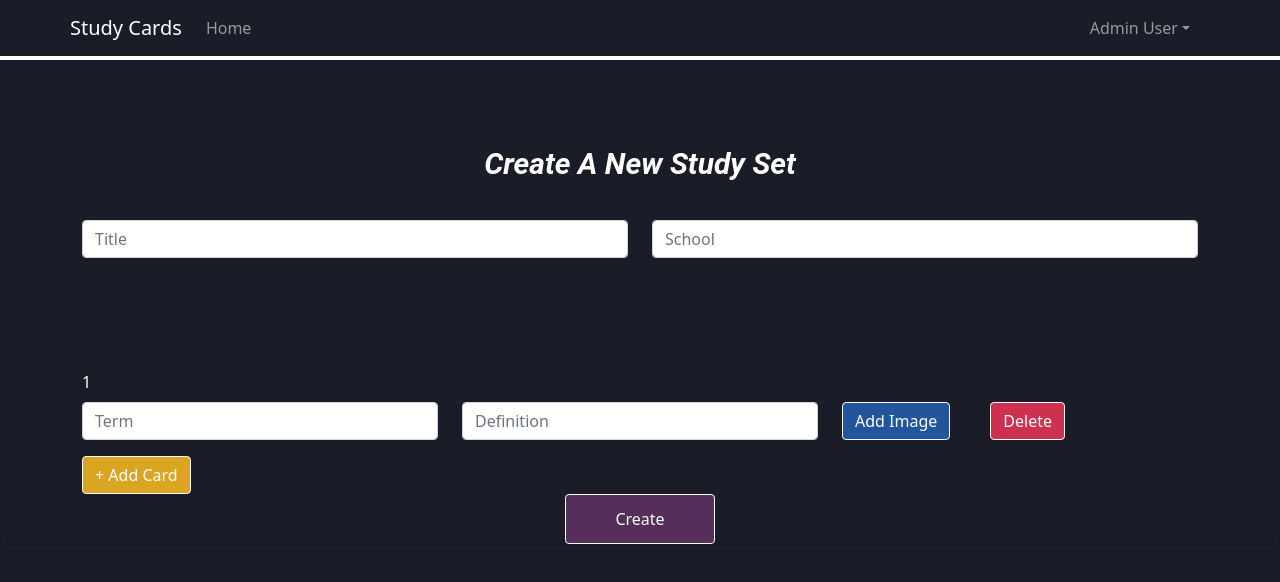
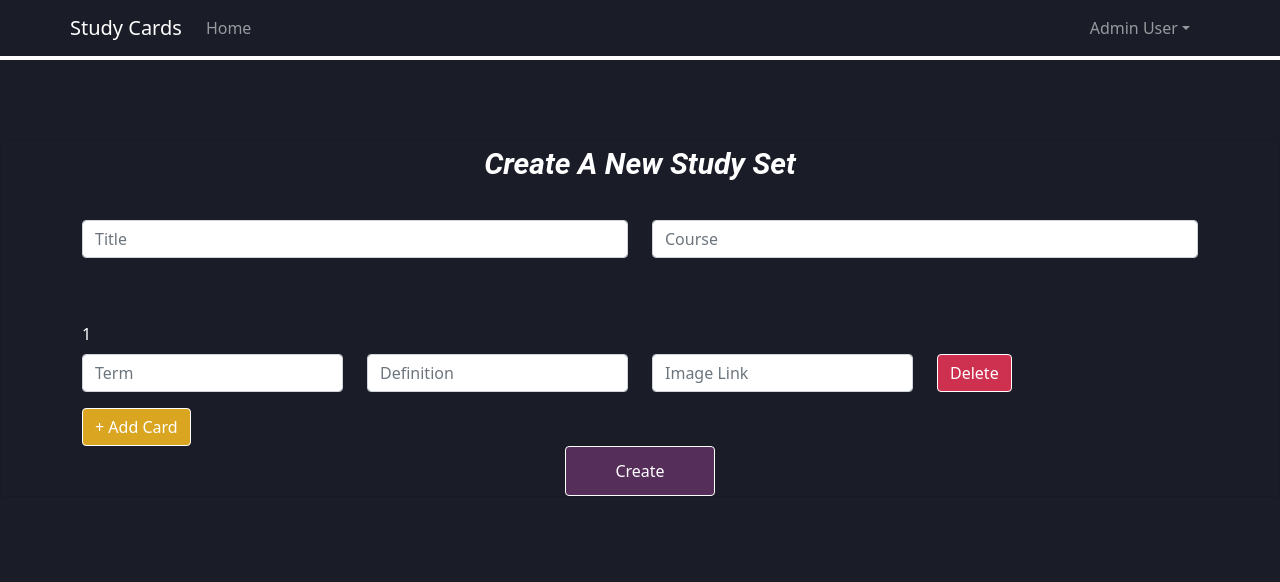
Before and after one commit to theMVPshop/flipcards, a React (Create React App) app: page /createcards in a window 1280 px wide. Shown: the top 582 px of the page. Built offline with nearby package versions, Linux system fonts and the light colour scheme.

Commit message:
create flashcards working mostly

```diff
--- a/src/Components/CreateCards.js
+++ b/src/Components/CreateCards.js
@@ -1,102 +1,159 @@
-import React from 'react';
-import './CreateCards.css';
-import Form from 'react-bootstrap/Form';
-import Row from 'react-bootstrap/Row';
-import Col from 'react-bootstrap/Col';
-import Button from 'react-bootstrap/Button';
-import { useState } from 'react';
-import { useNavigate } from 'react-router-dom';
-import Container from 'react-bootstrap/esm/Container';
+import React from "react";
+import axios from "axios";
+import "./CreateCards.css";
+import Form from "react-bootstrap/Form";
+import Row from "react-bootstrap/Row";
+import Col from "react-bootstrap/Col";
+import Button from "react-bootstrap/Button";
+import { useState } from "react";
+import { useNavigate } from "react-router-dom";
+import Container from "react-bootstrap/esm/Container";
 
+const STUDYSET_API = "https://flipcardzdb.herokuapp.com/cardset";
+const FLASHCARD_API = "https://flipcardzdb.herokuapp.com/card";
 
 const CreateCards = () => {
-
-  const [fields, setFields] = useState([{
-    id: 1,
-    term: "",
-    definition: ""
-  }])
-  const [title, setTitle] = useState('');
-  const [school, setSchool] = useState('');
-  // const [course, setCourse] = useState('');
-
+  const [title, setTitle] = useState("");
+  const [course, setCourse] = useState("");
+  const [cards, setCards] = useState([{}]);
   let navigate = useNavigate();
 
-  const handleChange = (id, e) => {
-    const values = [...fields]
-    values[id][e.target.name] = e.target.value
-    setFields(values)
+  const handleTitleChange = (e) => setTitle(e.target.value);
+  const handleCourseChange = (e) => setCourse(e.target.value);
+  const handleChange = (e, index) => {
+    const values = [...cards];
+    values[index][e.target.name] = e.target.value;
+    setCards(values);
+  };
+
+  const handleSubmit = async (e) => {
+    e.preventDefault();
+    try {
+      let body, res, data;
+      body = { set_name: title, course: course };
+      res = await axios.post(STUDYSET_API, body);
+      data = res.data;
+
+      let enhancedCards = [...cards];
+      enhancedCards.forEach(async (card) => {
+        card.set_id = data.set_id;
+        card.set_name = data.set_name;
+        card.set_course = data.set_course;
+        await axios.post(FLASHCARD_API, card);
+      });
+      navigate("/dashboard");
+    } catch (error) {
+      console.log(error);
     }
+  };
 
-  const handleSubmit = (e) => {
-    e.preventDefault();
-    navigate('/dashboard')
-  }
+  const addCard = () =>
+    setCards([
+      ...cards,
+      {
+        set_name: title,
+        set_course: course,
+        term: "",
+        definition: "",
+        front_img: "",
+        back_img: "",
+      },
+    ]);
 
-  const addCard = (id) => {
-    setFields([...fields, { id: id + 1, firstName: '', lastName: '' }])
-  }
-
-  const handleDelete = (id) => {
-    const values = [...fields]
-    values.splice(id, 1)
-    setFields([...values])
-  }
+  const handleDelete = (id) =>
+    setCards(
+      [...cards].filter((card, index) => {
+        console.log("delete", id, index);
+        return index !== id;
+      })
+    );
 
   return (
-    <div className='card'>
-      <header className='createCardSet'>Create A New Study Set</header>
+    <div className="card">
+      <header className="createCardSet">Create A New Study Set</header>
       <br />
       <Container>
         <Form onSubmit={handleSubmit}>
           <Row className="mb-3">
             <Form.Group as={Col} controlId="formGridTitle">
-            <Form.Control placeholder="Title" value={title} onChange={(e) => setTitle(e.target.value)}/>
+              <Form.Control
+                placeholder="Title"
+                value={title}
+                onChange={handleTitleChange}
+              />
             </Form.Group>
-          <Form.Group as={Col} controlId="formGridSchool">
-            <Form.Control placeholder="School" value={school} onChange={(e) => setSchool(e.target.value)} />
+            <Form.Group as={Col} controlId="formGridCourse">
+              <Form.Control
+                placeholder="Course"
+                value={course}
+                onChange={handleCourseChange}
+              />
             </Form.Group>
-          {/* <Form.Group as={Col} controlId="formGridCourse">
-            <Form.Control placeholder="Course" value={course} onChange={(e) => setCourse(e.target.value)} />
-          </Form.Group> */}
           </Row>
-        <br />
-        <br />
           <Row>
             <Form.Group className="mb-3" controlId="formCard">
-            {fields.map((field, id) => (
-                <div key={field.id}>
+              {cards.map((card, index) => (
+                <div key={index}>
                   <Row className="mt-5">
-                    <Form.Label>{id + 1}</Form.Label>
+                    <Form.Label>{index + 1}</Form.Label>
                     <Form.Group as={Col} controlId="formGridTerm">
-              <Form.Control placeholder="Term" id={field.id} defaultValue={field.term} onChange={(e) => handleChange(id, e)} />
+                      <Form.Control
+                        placeholder="Term"
+                        name="term"
+                        defaultValue={card.term}
+                        onChange={(e) => handleChange(e, index)}
+                      />
                     </Form.Group>
                     <Form.Group as={Col} controlId="formGridDefinition">
-              <Form.Control placeholder="Definition" id={field.id} defaultValue={field.definition} onChange={(e) => handleChange(id, e)} />
+                      <Form.Control
+                        placeholder="Definition"
+                        name="definition"
+                        defaultValue={card.definition}
+                        onChange={(e) => handleChange(e, index)}
+                      />
                     </Form.Group>
+                    <Form.Group
+                      as={Col}
+                      className="imageLink"
+                      controlId="formGridImage"
+                    >
+                      <Form.Control
+                        placeholder="Image Link"
+                        name="imageLink"
+                        defaultValue={card.back_img}
+                        onChange={(e) => handleChange(e, index)}
+                      />
+                    </Form.Group>
+
                     <Form.Group as={Col} controlId="formGridButtons">
-            <Button className='imageButton'> Add Image</Button>
-            <Button className='deleteButton' variant='secondary' onClick={() => handleDelete(id)}>Delete</Button>
+                      <Button
+                        className="deleteButton"
+                        variant="secondary"
+                        onClick={() => handleDelete(index)}
+                      >
+                        Delete
+                      </Button>
                     </Form.Group>
                   </Row>
                 </div>
               ))}
             </Form.Group>
-
           </Row>
-            <Form.Group as={Col} controlId='addCard'>
-<Button className="addCard" onClick={() => addCard()}> + Add Card</Button>
+          <Form.Group as={Col} controlId="addCard">
+            <Button className="addCard" onClick={() => addCard()}>
+              {" "}
+              + Add Card
+            </Button>
           </Form.Group>
- <Row className="align-items-left">
-</Row>
-
           <Row className="align-items-center">
-<Button className='createButton' type='submit'>Create</Button>
+            <Button className="createButton" type="submit">
+              Create
+            </Button>
           </Row>
         </Form>
       </Container>
     </div>
-  )
-}
+  );
+};
 
-export default CreateCards
+export default CreateCards;
```
Lines whose indentation alone changed are shown as unchanged.
